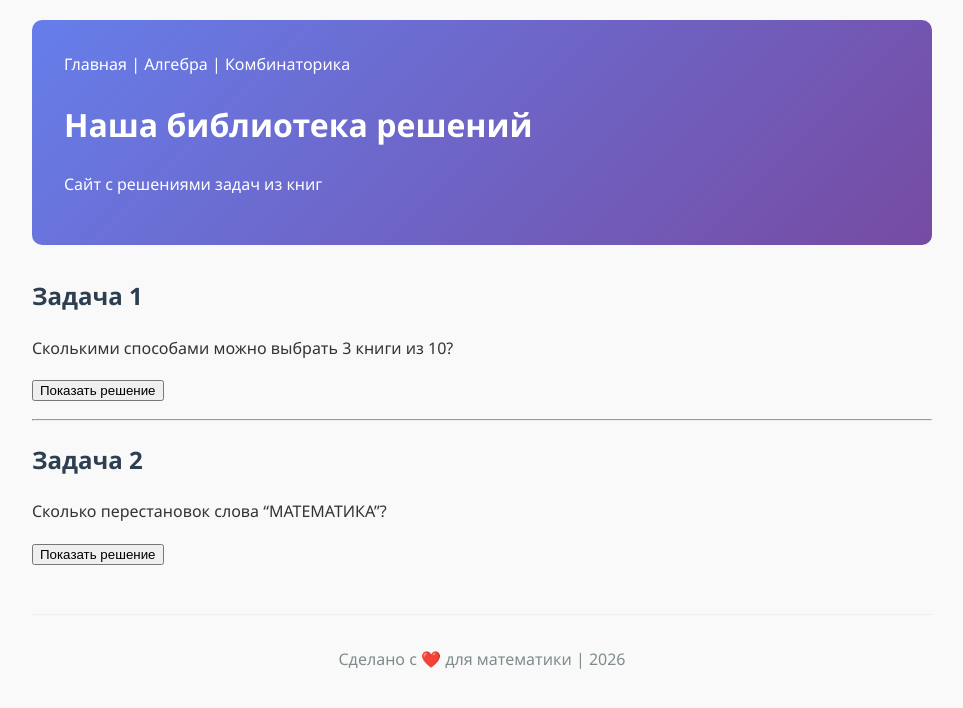
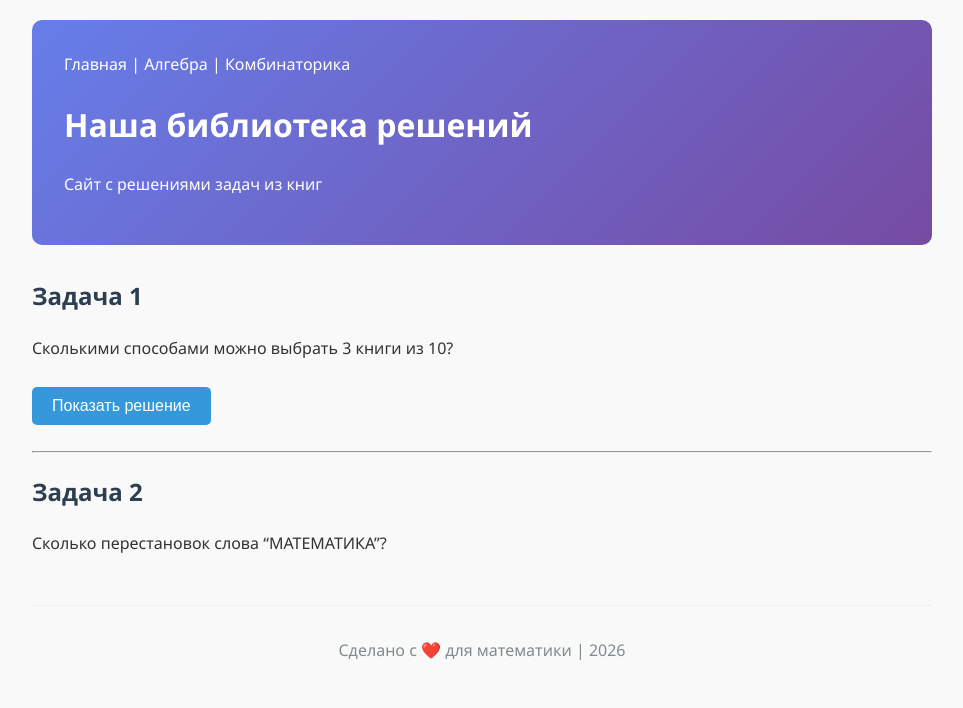
Before and after one commit to BzzzRka/TrynaGetSmarter, a Jekyll site: the page built from books/combinatorics.md, in a window 1280 px wide. Shown: the top 708 px of the page, without its empty margins (158-1121 px from the left). Built offline with Jekyll 4.4.1, drawn with Linux system fonts in a browser that asks for light colours.

Commit message:
кнопки 3

```diff
--- a/books/combinatorics.md
+++ b/books/combinatorics.md
@@ -6,18 +6,20 @@
 ## Задача 1
 Сколькими способами можно выбрать 3 книги из 10?
 
-<button onclick="toggleSolution('sol1')">Показать решение</button>
-<div id="sol1" class="solution" style="display: none;">
+<button class="toggle-btn" data-target="sol1">Показать решение</button>
+
+<div id="sol1" class="solution">
 **Решение:** C(10,3) = 120
 </div>
+
 
 <hr>
 
 ## Задача 2
 Сколько перестановок слова "МАТЕМАТИКА"?
 
-<button onclick="toggleSolution('sol2')">Показать решение</button>
-<div id="sol2" class="solution" style="display: none;">
+
+<div id="sol1" class="solution">
 **Решение:**
 В слове 10 букв: М-2, А-3, Т-2, Е-1, И-1, К-1
 \\(\frac{10!}{2! \cdot 3! \cdot 2! \cdot 1! \cdot 1! \cdot 1!} = 151200\\)
```
